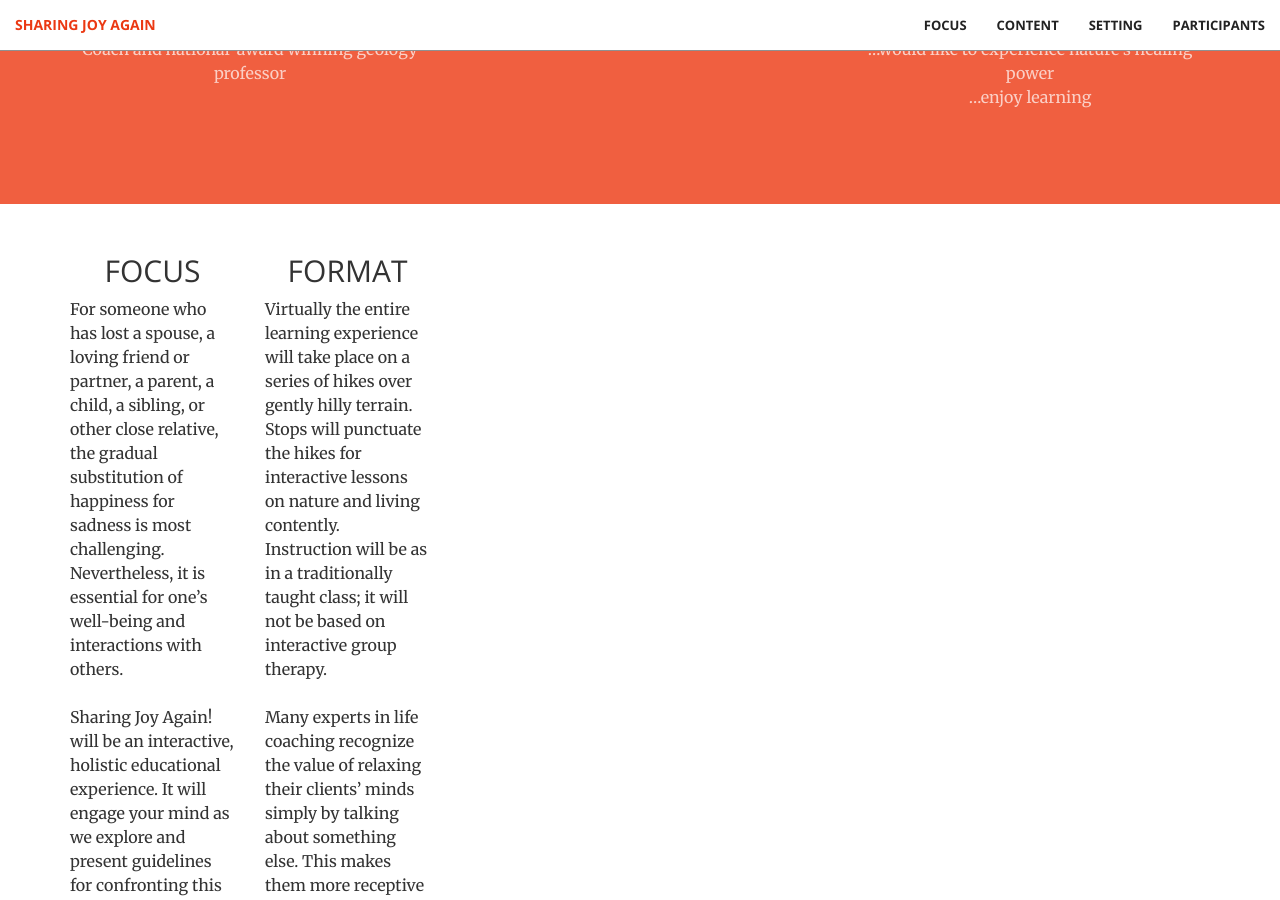
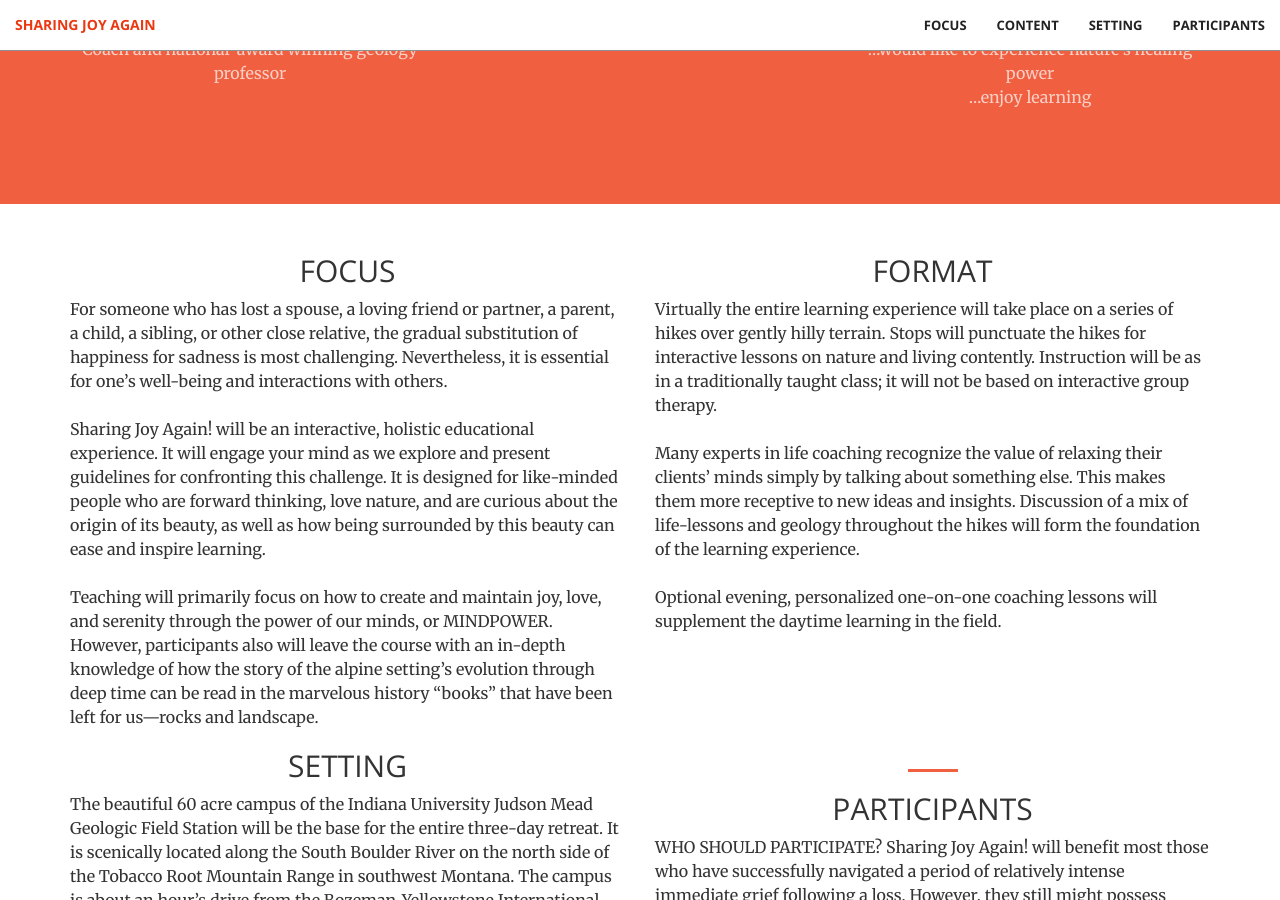
Before and after one commit to mattjohnsonco/joy, a Jekyll site: the page built from index.html, in a window 1280 px wide and 900 px high, scrolled down 833 px. Built offline with Jekyll 4.4.1, drawn with Linux system fonts in a browser that asks for light colours.

Commit message:
Update focus.html

```diff
--- a/_includes/focus.html
+++ b/_includes/focus.html
@@ -1,7 +1,7 @@
 <aside class="bg-white">
     <div class="container">
       <div class="row">
-          <div class="col-lg-2" id="focus">
+          <div class="col-lg-6" id="focus">
                 <h2 class="section-heading text-center">FOCUS</h2>
                 <p text-color="000">
                   For someone who has lost a spouse, a loving friend or partner, a parent, a child, a sibling, or other close relative, the gradual substitution of happiness for sadness is most challenging. Nevertheless, it is essential for one’s well-being and interactions with others.<br><br>
@@ -9,7 +9,7 @@
                   Teaching will primarily focus on how to create and maintain joy, love, and serenity through the power of our minds, or MINDPOWER.  However, participants also will  leave the course with an in-depth knowledge of how the story of the alpine setting’s evolution through deep time can be read in the marvelous history “books” that have been left for us—rocks and landscape.
                 </p>
            </div>
-           <div class="col-lg-2" id="format">
+           <div class="col-lg-6" id="format">
               <h2 class="section-heading text-center">FORMAT</h2>
                 <p text-color="000">
                   Virtually the entire learning experience will take place on a series of hikes over gently hilly terrain. Stops will punctuate the hikes for interactive lessons on nature and living contently. Instruction will be as in a traditionally taught class; it will not be based on interactive group therapy.
@@ -18,7 +18,7 @@
                 </div>
                 </div>
                 <div class="row">
-                    <div class="col-lg-2" id="setting">
+                    <div class="col-lg-6" id="setting">
                   <h2 class="section-heading text-center">SETTING</h2>
                   <p text-color="000">
                     The beautiful 60 acre campus of the Indiana University Judson Mead Geologic Field Station will be the base for the entire three-day retreat. It is scenically located along the South Boulder River on the north side of the Tobacco Root Mountain Range in southwest Montana. The campus is about an hour’s drive from the Bozeman-Yellowstone International Airport.
@@ -27,7 +27,7 @@
                   </p>
                 </div>
                 <hr>
-                      <div class="col-lg-2" id="participants">
+                      <div class="col-lg-6" id="participants">
                            <h2 class="section-heading text-center">PARTICIPANTS</h2>
                            <p text-color="000">
                             WHO SHOULD PARTICIPATE?
```
